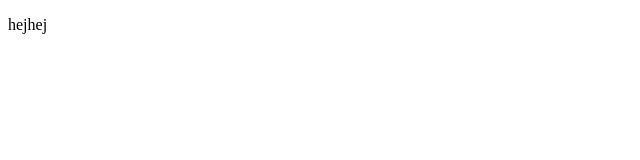
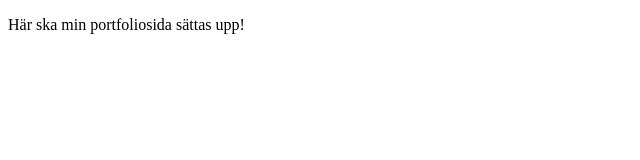
Before and after one commit to vilhelmfalkenmark/vilhelmfalkenmark.github.io, a plain HTML site: page emailformsCodes/index.html in a window 1280 px wide. Shown: the whole page, without its empty margins (0-640 px from the left). Drawn offline with Linux system fonts and the light colour scheme.

Commit message:
Update index.html

```diff
--- a/emailformsCodes/index.html
+++ b/emailformsCodes/index.html
@@ -2,11 +2,11 @@
 <html>
 <head lang="en">
     <meta charset="UTF-8">
-    <title></title>
+    <title>Villes framtida portfoliosida</title>
 </head>
 <body>
 
-<p>hejhej</p>
+<p>Här ska min portfoliosida sättas upp!</p>
 
 
 </body>
```
